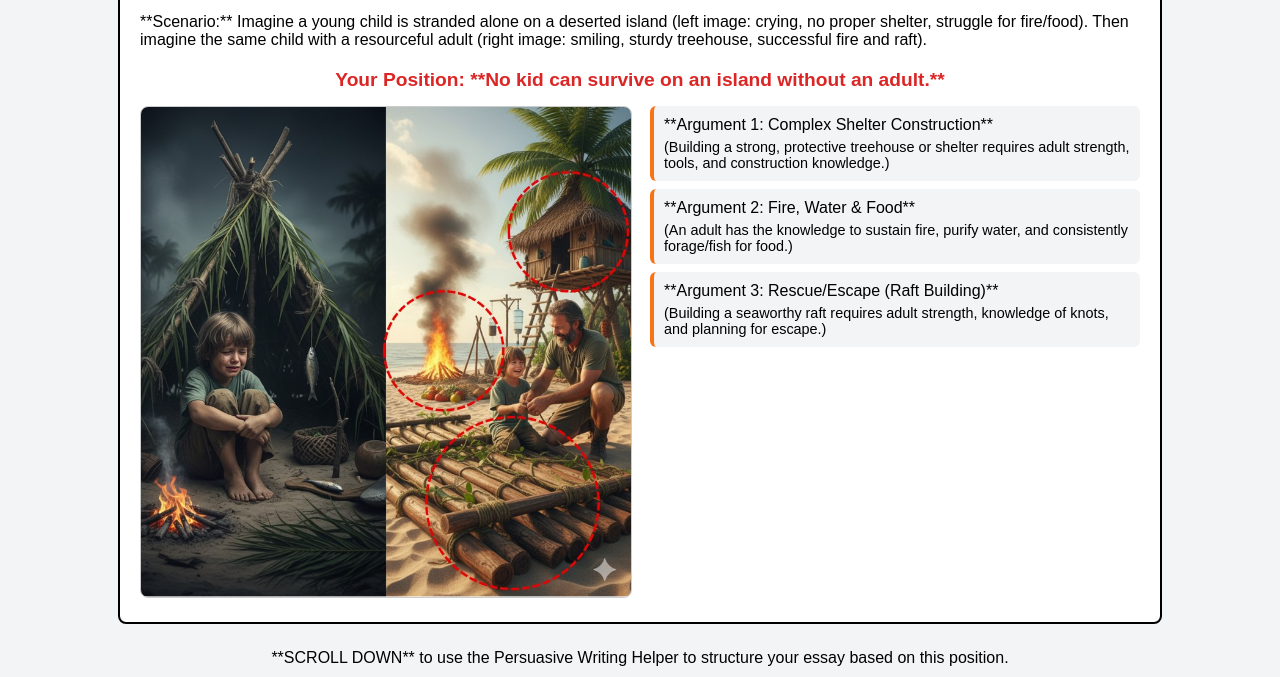
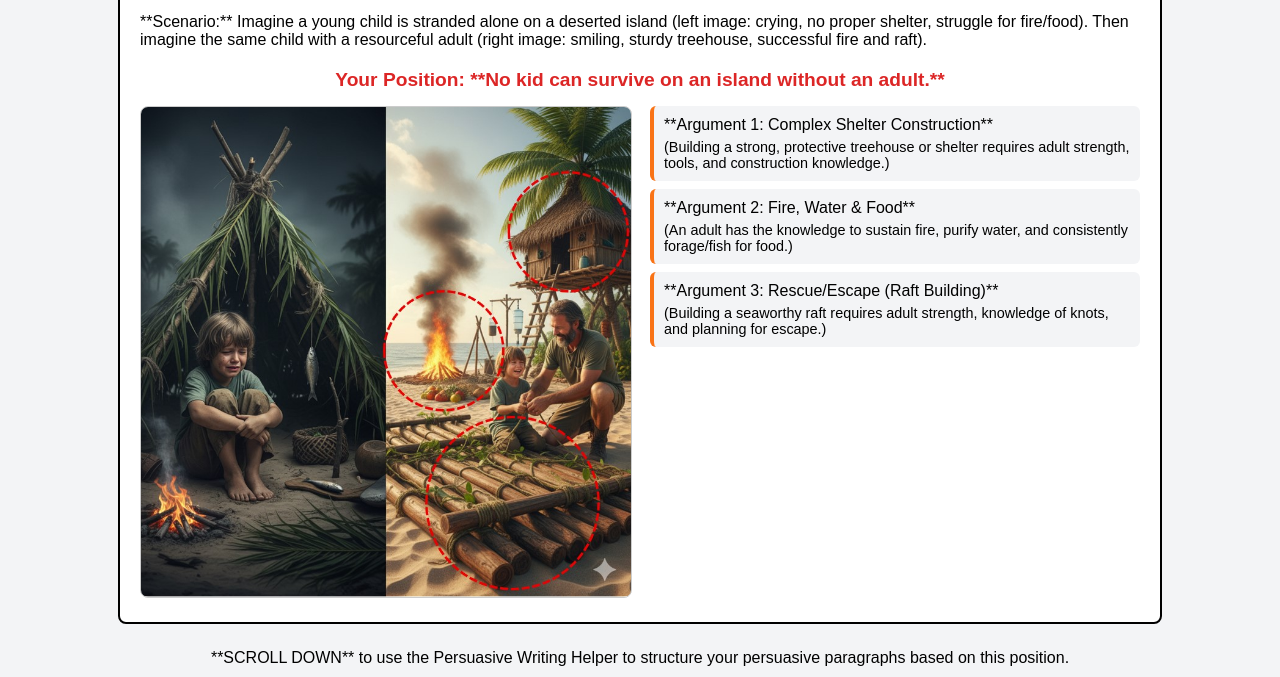
Before and after one commit to ajbobadilla83-spec/MrB-Y4-Persuasive-Writing-Helper, a plain HTML site: page index.html in a window 1280 px wide. Shown: the part 123-800 px from the top of the page. Drawn offline with nearby package versions, Linux system fonts and the light colour scheme.

Commit message:
Update index.html

```diff
--- a/index.html
+++ b/index.html
@@ -66,7 +66,7 @@
     </div>
   </div>
 
-  <p style="text-align: center; margin-top: 25px;">**SCROLL DOWN** to use the Persuasive Writing Helper to structure your essay based on this position.</p>
+  <p style="text-align: center; margin-top: 25px;">**SCROLL DOWN** to use the Persuasive Writing Helper to structure your persuasive paragraphs based on this position.</p>
 </div>
 
   <div id="root"></div>
```
